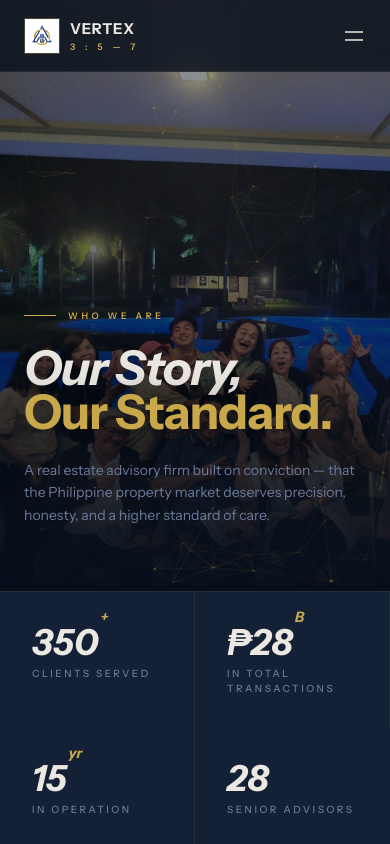
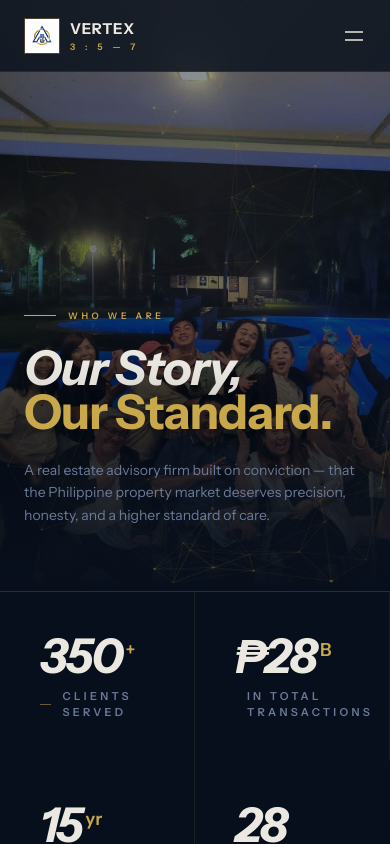
Before and after one commit to xelpaxu/vertex-realty, a React (Vite) app: page /about in a window 390 px wide. Shown: the top 844 px of the page. Built offline with nearby package versions, Linux system fonts and the light colour scheme.

Commit message:
feat: modify pages UI to be interactive and responsive

```diff
--- a/src/pages/About.tsx
+++ b/src/pages/About.tsx
@@ -5,6 +5,8 @@ import HeroPhoto from '../../assets/group1.jpg';
 import GroupPhoto1 from '../../assets/group2.jpg';
 import founder1 from '../../assets/founderImage.jpg';
 import founder2 from '../../assets/founderImage2.jpg';
+import leaImage from '../../assets/lea-redgarnet.png';
+import emeraldSD from '../../assets/sales_director-emerald.png';
 
 // --- Typed Particle Canvas (Identical to Home.tsx) ---
 class Particle {
@@ -73,11 +75,11 @@ const ethosCards = [
   },
 ];
 
-const team = [
-  { name: 'John Doe', role: 'Founder & CEO', bio: '15+ years in investment analysis and real estate advisory. Founded Vertex on the principle that property transactions deserve institutional-grade rigor.', since: 'Since 2010', img: `${founder1}` },
-  { name: 'John Doe', role: 'Chief Operating Officer', bio: 'Former architect turned operations executive. Applies structural thinking to every process and transaction within the firm.', since: 'Since 2012', img: `${founder2}` },
-  { name: 'John Doe', role: 'Head of Advisory', bio: 'Investment banking background with 12 years in property finance. Every number he presents is airtight. Every projection, conservative.', since: 'Since 2013', img: 'https://images.unsplash.com/photo-1472099645785-5658abf4ff4e?w=400&q=80&crop=face&h=600' },
-  { name: 'John Doe', role: 'Legal Director', bio: 'UP Law graduate. Every contract she drafts is airtight. Every title transfer, bulletproof. Clients sleep well because of Sofia.', since: 'Since 2014', img: 'https://images.unsplash.com/photo-1580489944761-15a19d654956?w=400&q=80&crop=face&h=600' },
+const sales_director = [
+  { name: 'Lea Morancil', team: 'Red Garnet', bio: '15+ years in investment analysis and real estate advisory. Founded Vertex on the principle that property transactions deserve institutional-grade rigor.', since: 'Since 2010', img: `${leaImage}` },
+  { name: 'John Doe', team: 'Red Garnet', bio: 'Former architect turned operations executive. Applies structural thinking to every process and transaction within the firm.', since: 'Since 2012', img: `${founder2}` },
+  { name: 'John Doe', team: 'Red Garnet', bio: 'Investment banking background with 12 years in property finance. Every number he presents is airtight. Every projection, conservative.', since: 'Since 2013', img: `${emeraldSD}` },
+  { name: 'John Doe', team: 'Red Garnet', bio: 'UP Law graduate. Every contract she drafts is airtight. Every title transfer, bulletproof. Clients sleep well because of Sofia.', since: 'Since 2014', img: `${emeraldSD}` },
 ];
 
 const agentDetails = [
@@ -153,17 +155,45 @@ export default function About() {
         </div>
       </header>
 
-      {/* STATS BAR */}
-      <div className="grid grid-cols-2 md:grid-cols-4 bg-navy-light border-y border-gold/10">
-        {stats.map((s, i) => (
-          <motion.div key={s.sub} initial={{opacity:0,y:20}} whileInView={{opacity:1,y:0}} viewport={{once:true}} transition={{delay:i*0.1}} className="p-8 border-r border-gold/10 last:border-r-0">
-            <div className="text-[clamp(36px,4vw,56px)] font-bold italic text-offwhite leading-none mb-1.5">
-              {s.num}{s.sup && <sup className="text-[0.4em] align-top mt-2 text-gold ml-0.5">{s.sup}</sup>}
+    {/* STATS BAR */}
+    <div className="grid grid-cols-2 lg:grid-cols-4 bg-navy-dark border-y border-gold/20 overflow-hidden">
+    {stats.map((s, i) => (
+        <motion.div
+        key={s.sub}
+        initial={{ opacity: 0, y: 20 }}
+        whileInView={{ opacity: 1, y: 0 }}
+        viewport={{ once: true }}
+        transition={{ delay: i * 0.1, duration: 0.8, ease: "easeOut" }}
+        className="relative p-10 group border-r border-gold/10 last:border-r-0 hover:bg-gold/[0.02] transition-colors"
+        >
+        {/* Subtle Glow Effect */}
+        <div className="absolute inset-0 bg-gradient-to-b from-gold/[0.05] to-transparent opacity-0 group-hover:opacity-100 transition-opacity" />
+
+        {/* Top Accent Line */}
+        <div className="absolute top-0 left-0 w-0 h-[2px] bg-gold group-hover:w-full transition-all duration-500" />
+
+        <div className="relative z-10">
+            <div className="flex items-baseline gap-1 mb-2">
+            <span className="text-5xl md:text-6xl font-bold italic tracking-tighter text-offwhite">
+                {s.num}
+            </span>
+            {s.sup && (
+                <span className="text-gold font-semibold text-lg self-start mt-1">
+                {s.sup}
+                </span>
+            )}
             </div>
-            <div className="text-[10px] tracking-[0.25em] uppercase text-slate-custom font-medium">{s.sub}</div>
-          </motion.div>
-        ))}
-      </div>
+
+            <div className="flex items-center gap-3">
+            <div className="h-px w-4 bg-gold/50" />
+            <div className="text-[11px] tracking-[0.3em] uppercase text-slate-custom font-semibold">
+                {s.sub}
+            </div>
+            </div>
+        </div>
+        </motion.div>
+    ))}
+    </div>
 
       {/* ETHOS SECTION */}
       <section className="py-24 md:py-32 px-6 md:px-10 bg-navy">
@@ -217,7 +247,7 @@ export default function About() {
         <div className="absolute top-1/2 left-1/2 -translate-x-1/2 -translate-y-1/2 text-[clamp(80px,14vw,220px)] font-bold italic text-gold/[0.03] tracking-tight whitespace-nowrap pointer-events-none select-none">Precision</div>
         <motion.blockquote initial={{opacity:0,y:30}} whileInView={{opacity:1,y:0}} viewport={{once:true}} className="relative max-w-[760px] mx-auto text-[clamp(22px,3vw,38px)] font-semibold italic leading-snug tracking-tight text-offwhite">
           "We never confuse a quick sale with a lasting legacy. At Vertex 3:5-7, we believe the homes that define lives are the ones where we <em className="text-gold not-italic">refused to rush the foundation of trust.</em>"
-          <cite className="block mt-7 text-[10px] tracking-[0.35em] uppercase not-italic font-semibold text-slate-custom">— John Doe, Founder</cite>
+          <cite className="block mt-7 text-[10px] tracking-[0.35em] uppercase not-italic font-semibold text-slate-custom">—  Jason Fuentespina, Founder</cite>
         </motion.blockquote>
       </div>
 
@@ -316,15 +346,15 @@ export default function About() {
         <div className="max-w-[1300px] mx-auto">
           <SectionHeader tag="The People" title="Sales <em>Directors</em>" />
           <div className="grid grid-cols-2 md:grid-cols-4 gap-[2px]">
-            {team.map((t, i) => (
+            {sales_director.map((t, i) => (
               <motion.div key={t.name} initial={{opacity:0,y:30}} whileInView={{opacity:1,y:0}} viewport={{once:true}} transition={{delay:i*0.1}} data-hover className="relative overflow-hidden aspect-[2/3] bg-navy-light group">
                 <div className="w-full h-full overflow-hidden transition-transform duration-500 group-hover:scale-[1.06]">
                   <img src={t.img} alt={t.name} className="w-full h-full object-cover" loading="lazy" />
                 </div>
-                <div className="absolute inset-0 bg-gradient-to-t from-transparent via-transparent to-navy/90 group-hover:via-navy/30 group-hover:to-navy/97 transition-all duration-300"></div>
+                <div className="absolute inset-0 bg-gradient-to-b from-transparent via-transparent to-navy/90 group-hover:via-navy/30 group-hover:to-navy/97 transition-all duration-300"></div>
                 <div className="absolute bottom-0 left-0 right-0 p-6">
                   <div className="text-[17px] font-bold text-offwhite tracking-tight mb-1">{t.name}</div>
-                  <div className="text-[9px] tracking-[0.3em] uppercase text-gold font-semibold">{t.role}</div>
+                  <div className="text-[9px] tracking-[0.3em] uppercase text-gold font-semibold">{t.team}</div>
                   <div className="text-xs leading-relaxed text-offwhite/50 max-h-0 overflow-hidden transition-all duration-400 group-hover:max-h-[120px] group-hover:mt-2.5">{t.bio}</div>
                   <div className="text-[9px] text-slate-custom mt-2 tracking-wider opacity-0 group-hover:opacity-100 transition-opacity duration-300">{t.since}</div>
                 </div>
--- a/src/pages/Home.tsx
+++ b/src/pages/Home.tsx
@@ -425,17 +425,17 @@ export default function Home() {
               {
                 icon: <svg width="18" height="18" viewBox="0 0 24 24" fill="none" stroke="currentColor" strokeWidth="1.5"><path d="M21 10c0 7-9 13-9 13s-9-6-9-13a9 9 0 0118 0z"/><circle cx="12" cy="10" r="3"/></svg>,
                 label: 'Main Office',
-                value: '26th Floor, One Corporate Center,\nMeralco Ave., Ortigas Center, Pasig City'
+                value: '2ND FLOOR ADELINA BLDG. CORNER GENERAL LUNA, \nJalandoni St, Iloilo City, 5000'
               },
               {
                 icon: <svg width="18" height="18" viewBox="0 0 24 24" fill="none" stroke="currentColor" strokeWidth="1.5"><path d="M4 4h16c1.1 0 2 .9 2 2v12c0 1.1-.9 2-2 2H4c-1.1 0-2-.9-2-2V6c0-1.1.9-2 2-2z"/><polyline points="22,6 12,13 2,6"/></svg>,
                 label: 'Email',
-                value: 'inquire@vertex357.com'
+                value: 'vertex0357realty@gmail.com'
               },
               {
                 icon: <svg width="18" height="18" viewBox="0 0 24 24" fill="none" stroke="currentColor" strokeWidth="1.5"><path d="M22 16.92v3a2 2 0 01-2.18 2 19.79 19.79 0 01-8.63-3.07A19.5 19.5 0 013.07 9.81a19.79 19.79 0 01-3.07-8.68A2 2 0 012 .99h3a2 2 0 012 1.72c.127.96.361 1.903.7 2.81a2 2 0 01-.45 2.11L6.09 8.91a16 16 0 006 6l1.27-1.27a2 2 0 012.11-.45c.907.339 1.85.573 2.81.7A2 2 0 0122 16.92z"/></svg>,
                 label: 'Phone',
-                value: '+63 2 8123 4567'
+                value: '0917 884 8602'
               },
             ].map((item) => (
               <div key={item.label} className="flex gap-3.5 items-start mb-5">
@@ -515,7 +515,7 @@ export default function Home() {
         <motion.div initial={{opacity:0,y:20}} whileInView={{opacity:1,y:0}} viewport={{once:true}}>
           <h2 className="text-[clamp(24px,3vw,42px)] font-bold italic text-offwhite tracking-tight">Ready to find<br/><em className="text-gold not-italic">something exceptional?</em></h2>
         </motion.div>
-        <a href="/properties" className="inline-flex items-center justify-center px-8 py-3.5 bg-gold text-navy text-[10px] tracking-[0.25em] uppercase font-bold hover:bg-gold-bright transition-colors">
+        <a href="https://www.facebook.com/profile.php?id=100071329680525" target='_blank' className="inline-flex items-center justify-center px-8 py-3.5 bg-gold text-navy text-[10px] tracking-[0.25em] uppercase font-bold hover:bg-gold-bright transition-colors">
           Begin the Conversation
         </a>
       </div>
```
